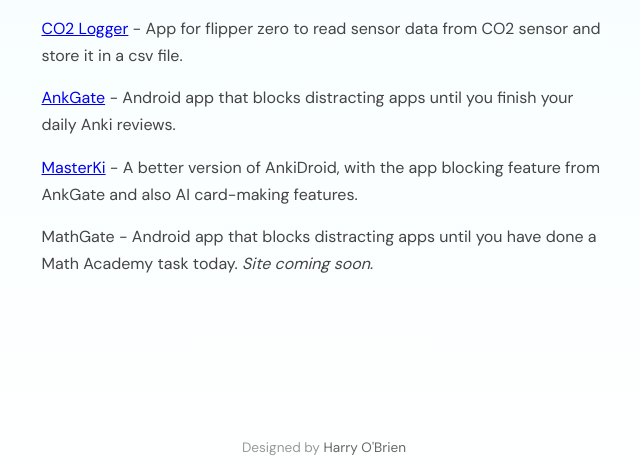
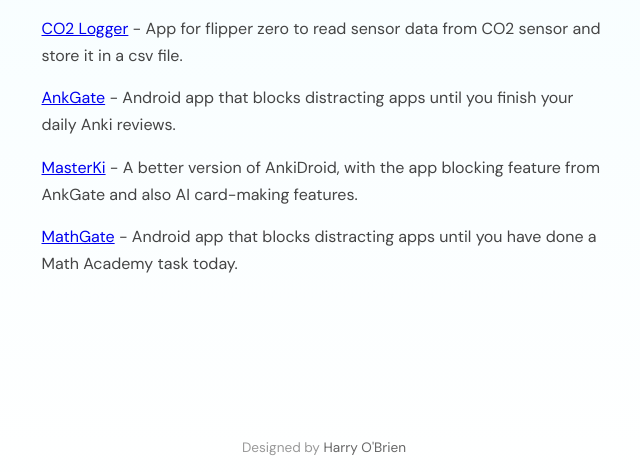
Before and after one commit to harryob2/harryob-site, a Flask app: page /apps/ in a window 1280 px wide. Shown: the part 284-756 px from the top of the page, without its empty margins (316-956 px from the left). Run offline with Flask 3, Linux system fonts and the light colour scheme.

Commit message:
Link MathGate to mathgate.co
The site is live, so drop the placeholder and the swap-in comment.

Co-Authored-By: Claude Opus 5 <noreply@anthropic.com>

```diff
--- a/templates/apps.html
+++ b/templates/apps.html
@@ -20,10 +20,7 @@
             <p><a href="https://github.com/harryob2/co2_logger" target="_blank" rel="noopener">CO2 Logger</a> - App for flipper zero to read sensor data from CO2 sensor and store it in a csv file.</p>
             <p><a href="https://ankgate.com" target="_blank" rel="noopener">AnkGate</a> - Android app that blocks distracting apps until you finish your daily Anki reviews.</p>
             <p><a href="https://masterki.org" target="_blank" rel="noopener">MasterKi</a> - A better version of AnkiDroid, with the app blocking feature from AnkGate and also AI card-making features.</p>
-            <!-- When mathgate.com is live, swap the plain line below for this one:
-            <p><a href="https://mathgate.com" target="_blank" rel="noopener">MathGate</a> - Android app that blocks distracting apps until you have done a Math Academy task today.</p>
-            -->
-            <p>MathGate - Android app that blocks distracting apps until you have done a Math Academy task today. <em>Site coming soon.</em></p>
+            <p><a href="https://mathgate.co" target="_blank" rel="noopener">MathGate</a> - Android app that blocks distracting apps until you have done a Math Academy task today.</p>
         </div>
     </div>
 
```
